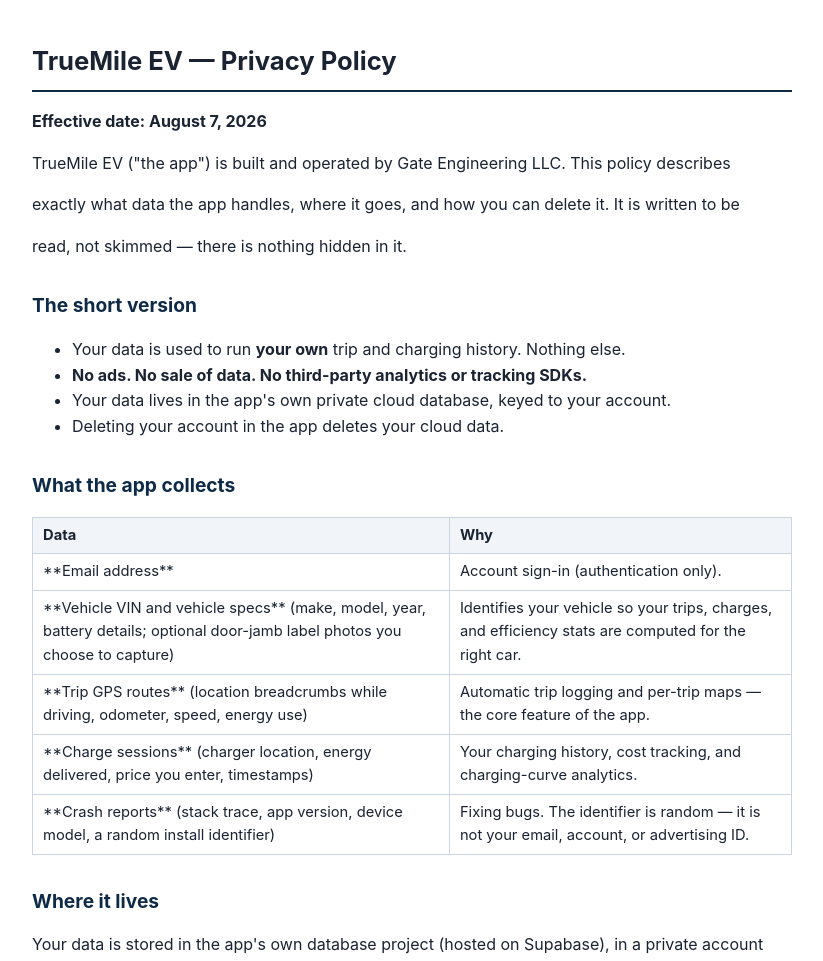
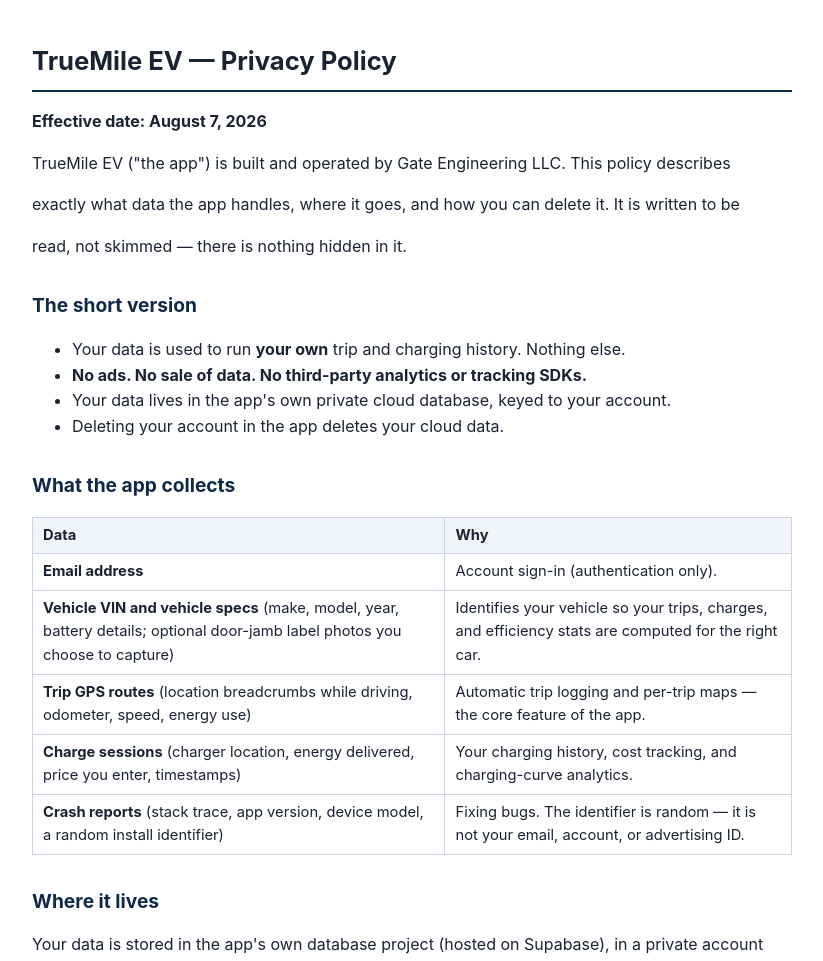
Before and after one commit to gurkansphone/truemile-privacy, a plain HTML site: page index.html in a window 1280 px wide. Shown: the top 961 px of the page, without its empty margins (228-1051 px from the left). Drawn offline with Linux system fonts and the light colour scheme.

Commit message:
Add files via upload

```diff
--- a/index.html
+++ b/index.html
@@ -4,8 +4,9 @@
 <style>
 body{font-family:-apple-system,Segoe UI,Roboto,sans-serif;line-height:1.6;color:#1a2332;max-width:760px;margin:0 auto;padding:24px 20px 60px}
 h1{font-size:1.6em;border-bottom:2px solid #0e2a47;padding-bottom:8px}h2{font-size:1.2em;margin-top:1.6em;color:#0e2a47}h3{font-size:1.05em}
-table{border-collapse:collapse;width:100%;font-size:.92em}th,td{border:1px solid #cbd5e1;padding:6px 10px;text-align:left}th{background:#f1f5f9}
-a{color:#0b62c4}@media(prefers-color-scheme:dark){body{background:#0d1420;color:#dbe4f0}h1{border-color:#4da3ff}h2{color:#7db8f0}th{background:#182233}th,td{border-color:#2c3a50}a{color:#5aa5f5}}
+table{border-collapse:collapse;width:100%;font-size:.92em}th,td{border:1px solid #cbd5e1;padding:6px 10px;text-align:left;vertical-align:top}th{background:#f1f5f9}
+a{color:#0b62c4}code{background:#f1f5f9;padding:1px 4px;border-radius:3px;font-size:.92em}
+@media(prefers-color-scheme:dark){body{background:#0d1420;color:#dbe4f0}h1{border-color:#4da3ff}h2{color:#7db8f0}th{background:#182233}th,td{border-color:#2c3a50}a{color:#5aa5f5}code{background:#182233}}
 </style></head><body>
 <h1>TrueMile EV — Privacy Policy</h1>
 
@@ -28,11 +29,11 @@
 
 <table>
 <tr><th>Data</th><th>Why</th></tr>
-<tr><td>**Email address**</td><td>Account sign-in (authentication only).</td></tr>
-<tr><td>**Vehicle VIN and vehicle specs** (make, model, year, battery details; optional door-jamb label photos you choose to capture)</td><td>Identifies your vehicle so your trips, charges, and efficiency stats are computed for the right car.</td></tr>
-<tr><td>**Trip GPS routes** (location breadcrumbs while driving, odometer, speed, energy use)</td><td>Automatic trip logging and per-trip maps — the core feature of the app.</td></tr>
-<tr><td>**Charge sessions** (charger location, energy delivered, price you enter, timestamps)</td><td>Your charging history, cost tracking, and charging-curve analytics.</td></tr>
-<tr><td>**Crash reports** (stack trace, app version, device model, a random install identifier)</td><td>Fixing bugs. The identifier is random — it is not your email, account, or advertising ID.</td></tr>
+<tr><td><strong>Email address</strong></td><td>Account sign-in (authentication only).</td></tr>
+<tr><td><strong>Vehicle VIN and vehicle specs</strong> (make, model, year, battery details; optional door-jamb label photos you choose to capture)</td><td>Identifies your vehicle so your trips, charges, and efficiency stats are computed for the right car.</td></tr>
+<tr><td><strong>Trip GPS routes</strong> (location breadcrumbs while driving, odometer, speed, energy use)</td><td>Automatic trip logging and per-trip maps — the core feature of the app.</td></tr>
+<tr><td><strong>Charge sessions</strong> (charger location, energy delivered, price you enter, timestamps)</td><td>Your charging history, cost tracking, and charging-curve analytics.</td></tr>
+<tr><td><strong>Crash reports</strong> (stack trace, app version, device model, a random install identifier)</td><td>Fixing bugs. The identifier is random — it is not your email, account, or advertising ID.</td></tr>
 </table>
 
 <h2>Where it lives</h2>
@@ -127,6 +128,6 @@
 
 <h2>Contact</h2>
 
-<p>Questions or deletion requests: <strong><a href="mailto:gurkansphone@gmail.com">gurkansphone@gmail.com</a></strong></p>
+<p>Questions or deletion requests: <strong><a href="mailto:gatesoftwaredev@gmail.com">gatesoftwaredev@gmail.com</a></strong></p>
 
 </body></html>
```
